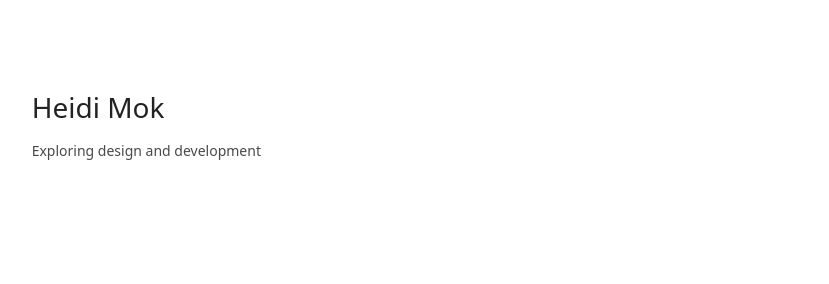
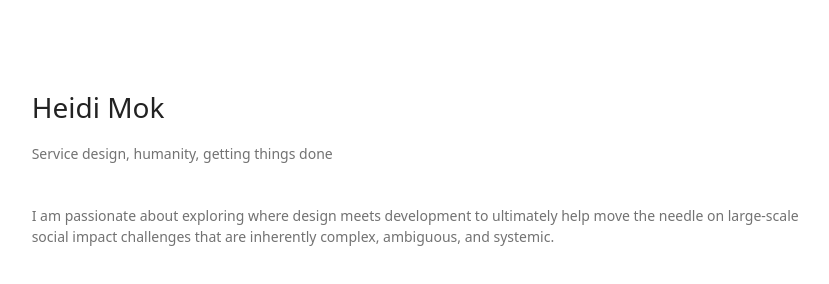
Before and after one commit to heidimok/heidimok.github.io, a plain HTML site: page index.html in a window 1280 px wide. Shown: the whole page, without its empty margins (220-1049 px from the left). Drawn offline with nearby package versions, Linux system fonts and the light colour scheme; files that its build step writes are made by us from their sources; a web font is replaced by a local one.

Commit message:
Update index.html

```diff
--- a/index.html
+++ b/index.html
@@ -32,7 +32,8 @@
         <div class="col-md-8 col-md-offset-2 col-xs-8 col-xs-offset-2">
             <br><br>
             <h1>Heidi Mok</h1>
-            <h5>Exploring design and development</p>
+            <p>Service design, humanity, getting things done</p><br>
+            <p>I am passionate about exploring where design meets development to ultimately help move the needle on large-scale social impact challenges that are inherently complex, ambiguous, and systemic. </p>
         </div>
     </div> <!-- /.row -->
 </secton>
```
